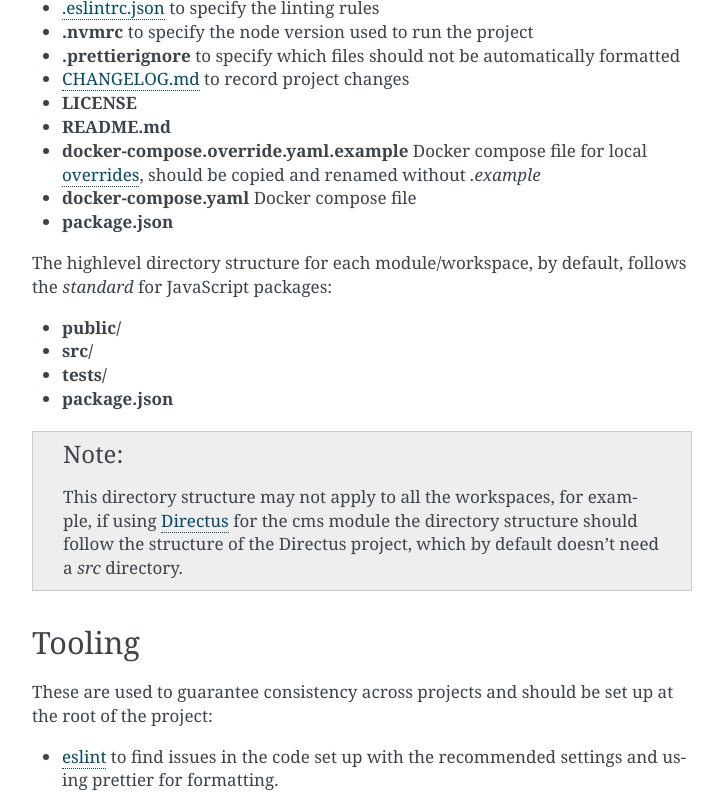
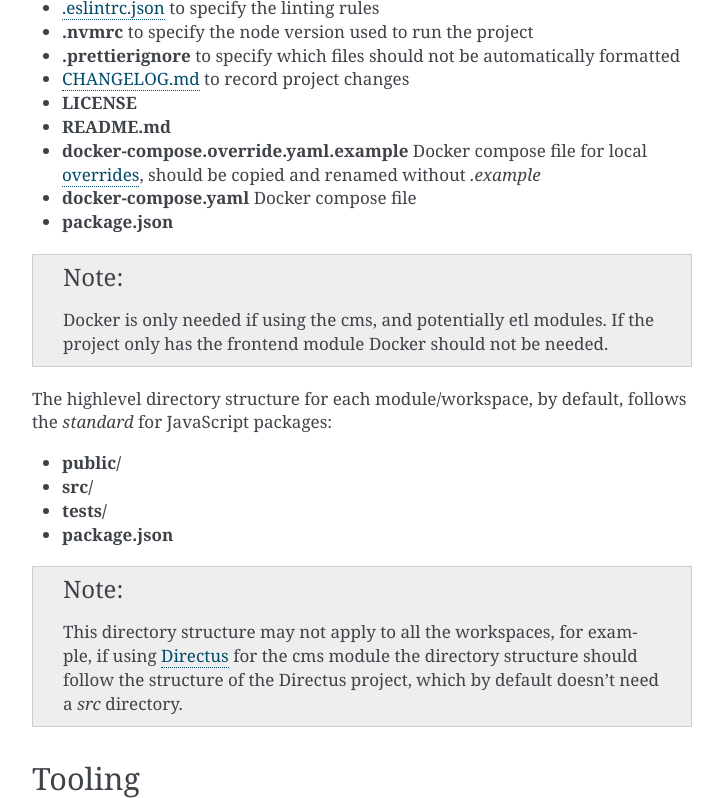
Before and after one commit to kingsdigitallab/reusable-components, a Sphinx documentation site: the page built from docs/reference/hydra.rst, in a window 1280 px wide and 900 px high, scrolled down 862 px, cut to the strip 0-798 px from the top of the window. Shown: the whole strip, without its empty margins (388-1111 px from the left). Built offline with Sphinx 7.4.7, drawn with Linux system fonts in a browser that asks for light colours.

Commit message:
📖 Doc: Add note about using docker.

```diff
--- a/docs/reference/hydra.rst
+++ b/docs/reference/hydra.rst
@@ -49,6 +49,11 @@ Directory structure
   should be copied and renamed without `.example`
 * **docker-compose.yaml** Docker compose file
 * **package.json**
+
+.. note::
+
+   Docker is only needed if using the cms, and potentially etl modules. If the project
+   only has the frontend module Docker should not be needed.
 
 The highlevel directory structure for each module/workspace, by default, follows the
 *standard* for JavaScript packages:
```
